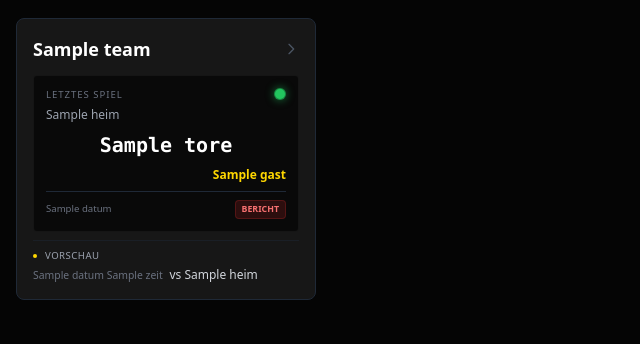
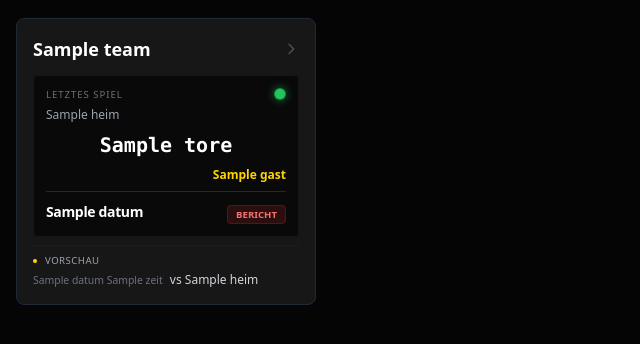
Before and after one commit to jochenneumann83/btv-dashboard, a Flask app: template templates/index.html in a window 1280 px wide. Shown: the part 197-541 px from the top of the page, without its empty margins (0-640 px from the left). Run offline with Flask 3, Linux system fonts and the light colour scheme; the template is opened without the code that fills it: most values are stand-ins (such as "Sample title", 1, 10 or a date in 2020); some libraries are stand-ins or nearby versions.

Commit message:
Update index.html

```diff
--- a/templates/index.html
+++ b/templates/index.html
@@ -4,39 +4,30 @@
 
 <header class="mb-6 border-l-4 border-btv-yellow pl-4 flex justify-between items-end">
     <div>
-        <h1 class="text-3xl font-bold text-white uppercase tracking-tighter">
-            Ergebnisse
-        </h1>
+        <h1 class="text-3xl font-bold text-white uppercase tracking-tighter">Ergebnisse</h1>
         <p class="text-gray-400 text-sm">Aktueller Spieltag im Überblick</p>
     </div>
-    <div class="text-[0.6rem] text-gray-600 font-mono">
-        Live: 3 Min
-    </div>
+    <div class="text-[0.6rem] text-gray-600 font-mono">Live: 3 Min</div>
 </header>
 
 <div class="grid grid-cols-1 sm:grid-cols-2 lg:grid-cols-4 gap-4">
     {% for item in latest_results %}
     <a href="{{ url_for('team_detail', team_name=item.team) }}" class="block group relative">
-
-        <div class="bg-btv-darkgray/90 backdrop-blur-sm border border-gray-800 rounded-lg p-4 hover:border-btv-yellow/60 hover:shadow-[0_0_15px_rgba(255,215,0,0.1)] transition-all duration-300 h-full flex flex-col justify-between z-0">
+        <div class="bg-btv-darkgray/90 backdrop-blur-sm border border-gray-800 rounded-lg p-4 hover:border-btv-yellow/60 hover:shadow-[0_0_15px_rgba(255,215,0,0.1)] transition-all duration-300 h-full flex flex-col justify-between">
 
             <div class="flex justify-between items-center mb-3">
-                <h2 class="text-lg font-bold text-white group-hover:text-btv-yellow truncate transition-colors">
-                    {{ item.team }}
-                </h2>
-                <svg xmlns="http://www.w3.org/2000/svg" class="h-4 w-4 text-gray-600 group-hover:text-btv-yellow transition-colors" fill="none" viewBox="0 0 24 24" stroke="currentColor">
+                <h2 class="text-lg font-bold text-white group-hover:text-btv-yellow truncate">{{ item.team }}</h2>
+                <svg xmlns="http://www.w3.org/2000/svg" class="h-4 w-4 text-gray-600 group-hover:text-btv-yellow" fill="none" viewBox="0 0 24 24" stroke="currentColor">
                     <path stroke-linecap="round" stroke-linejoin="round" stroke-width="2" d="M9 5l7 7-7 7" />
                 </svg>
             </div>
 
-            <div class="bg-black/60 rounded p-3 mb-2 border border-white/5 relative z-10 flex-grow">
-
+            <div class="bg-black/60 rounded p-3 mb-2 border border-white/5 relative flex-grow">
                 {% if item.status %}
-                    <div title="{{ 'Sieg' if item.status == 'win' else ('Niederlage' if item.status == 'loss' else 'Unentschieden') }}"
-                         class="absolute top-3 right-3 w-3 h-3 rounded-full shadow-[0_0_8px_rgba(0,0,0,0.5)] z-20 border border-black/30
-                        {% if item.status == 'win' %} bg-green-500 shadow-green-500/60
-                        {% elif item.status == 'loss' %} bg-red-500 shadow-red-500/60
-                        {% else %} bg-yellow-400 shadow-yellow-400/60 {% endif %}">
+                    <div class="absolute top-3 right-3 w-3 h-3 rounded-full border border-black/30
+                        {% if item.status == 'win' %} bg-green-500 shadow-[0_0_8px_rgba(34,197,94,0.6)]
+                        {% elif item.status == 'loss' %} bg-red-500 shadow-[0_0_8px_rgba(239,68,68,0.6)]
+                        {% else %} bg-yellow-400 shadow-[0_0_8px_rgba(250,204,21,0.6)] {% endif %}">
                     </div>
                 {% endif %}
 
@@ -44,35 +35,18 @@
                     <div class="text-[0.6rem] text-gray-500 uppercase tracking-widest mb-1">Letztes Spiel</div>
 
                     <div class="flex flex-col gap-1">
-                        <div class="flex justify-between text-xs">
-                            <span class="truncate w-full {{ 'text-btv-yellow font-bold' if item.game.we_are_home else 'text-gray-400' }}">
-                                {{ item.game.heim }}
-                            </span>
-                        </div>
-
-                        <div class="text-center font-mono text-xl font-bold text-white py-1">
-                            {{ item.game.tore }}
-                        </div>
-
-                        <div class="flex justify-between text-xs text-right">
-                            <span class="w-full truncate {{ 'text-btv-yellow font-bold' if not item.game.we_are_home else 'text-gray-400' }}">
-                                {{ item.game.gast }}
-                            </span>
-                        </div>
+                        <div class="text-xs {{ 'text-btv-yellow font-bold' if item.game.we_are_home else 'text-gray-400' }} truncate">{{ item.game.heim }}</div>
+                        <div class="text-center font-mono text-xl font-bold text-white py-1">{{ item.game.tore }}</div>
+                        <div class="text-xs text-right {{ 'text-btv-yellow font-bold' if not item.game.we_are_home else 'text-gray-400' }} truncate">{{ item.game.gast }}</div>
                     </div>
 
                     <div class="flex justify-between items-center mt-2 pt-2 border-t border-gray-800">
-                        <p class="text-[0.6rem] text-gray-500">{{ item.game.datum }}</p>
+                        <p class="text-sm font-semibold text-white tracking-tight">{{ item.game.datum }}</p>
 
                         {% if item.game.pdf %}
-                        <object class="z-20">
-                            <a href="{{ item.game.pdf }}" target="_blank" class="flex items-center gap-1 px-1.5 py-0.5 rounded bg-red-900/30 border border-red-900/50 hover:bg-red-600 hover:text-white text-red-400 transition-colors">
-                                <span class="text-[0.55rem] font-bold uppercase">Bericht</span>
-                            </a>
-                        </object>
+                        <object><a href="{{ item.game.pdf }}" target="_blank" class="px-2 py-0.5 rounded bg-red-900/30 border border-red-900/50 text-red-400 text-[0.6rem] font-bold uppercase hover:bg-red-600 hover:text-white transition-colors">Bericht</a></object>
                         {% endif %}
                     </div>
-
                 {% else %}
                     <p class="text-gray-600 italic text-center py-4 text-xs">Keine Spiele</p>
                 {% endif %}
@@ -85,14 +59,11 @@
                     <span class="text-[0.6rem] text-gray-400 uppercase tracking-wider">Vorschau</span>
                 </div>
                 <div class="text-xs text-gray-300 truncate">
-                    <span class="text-gray-500 text-[0.65rem] mr-1">
-                        {{ item.next_game.datum }} {{ item.next_game.zeit }}
-                    </span>
+                    <span class="text-gray-500 text-[0.65rem] mr-1">{{ item.next_game.datum }} {{ item.next_game.zeit }}</span>
                     vs {{ item.next_game.gast if item.next_game.we_are_home else item.next_game.heim }}
                 </div>
             </div>
             {% endif %}
-
         </div>
     </a>
     {% endfor %}
```
